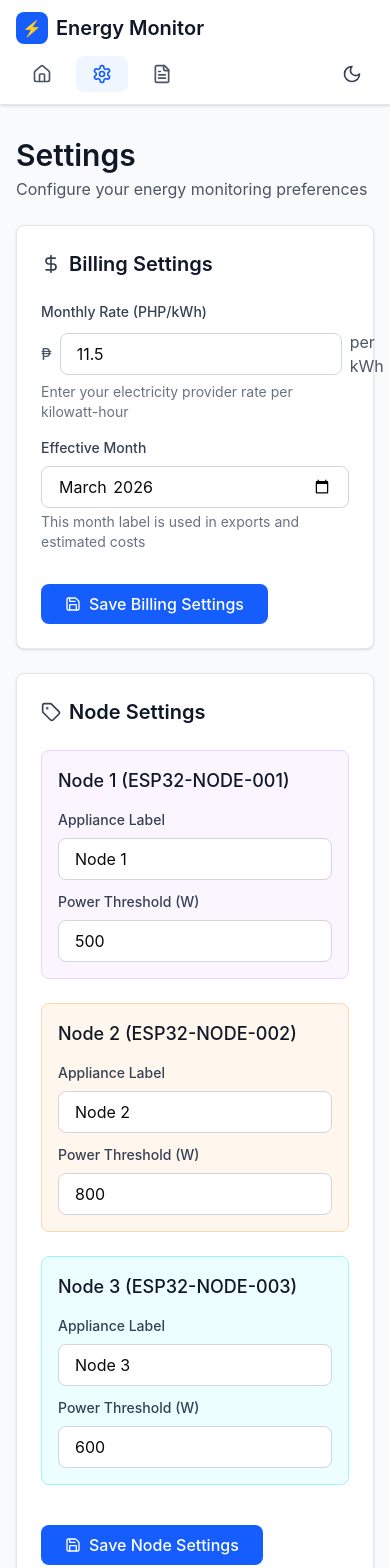
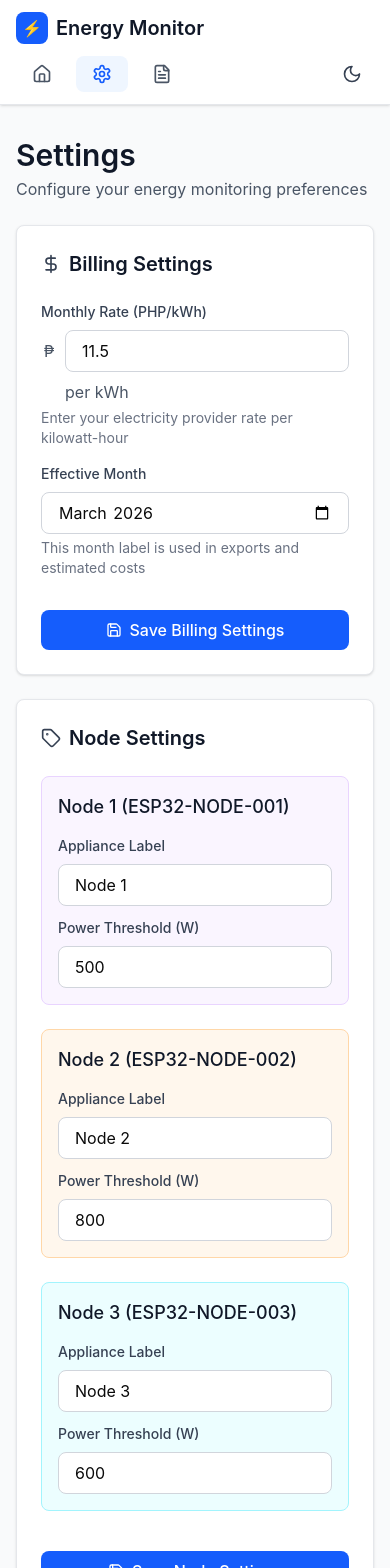
Before and after one commit to kaizen-2004/IoT-Energy-Monitoring-and-Analysis, a React (Vite) app in the folder UI/: page /settings in a window 390 px wide. Shown: the top 1568 px of the page. Built offline with nearby package versions, Linux system fonts and the light colour scheme; no server answers.

Commit message:
Fix mobile text overflow and button responsiveness

```diff
--- a/UI/src/app/pages/Dashboard.tsx
+++ b/UI/src/app/pages/Dashboard.tsx
@@ -91,11 +91,11 @@ export default function Dashboard() {
       <div className="bg-white dark:bg-gray-900 rounded-lg shadow-sm border border-gray-200 dark:border-gray-800 p-6">
         <div className="flex flex-col lg:flex-row lg:items-center lg:justify-between gap-4">
           <div>
-            <h1 className="text-3xl font-semibold text-gray-900 dark:text-gray-100">IoT Household Energy Monitoring Dashboard</h1>
+            <h1 className="text-2xl sm:text-3xl leading-tight break-words font-semibold text-gray-900 dark:text-gray-100">IoT Household Energy Monitoring Dashboard</h1>
             <p className="text-gray-600 dark:text-gray-400 mt-1">Philippine context • Unit: kWh • Timezone: PHT (UTC+8)</p>
           </div>
 
-          <div className="flex items-center gap-3">
+          <div className="flex flex-wrap items-center gap-2 sm:gap-3 min-w-0">
             <div className="flex items-center gap-2">
               {isConnected ? (
                 <>
@@ -109,8 +109,8 @@ export default function Dashboard() {
                 </>
               )}
             </div>
-            <div className="h-6 w-px bg-gray-300 dark:bg-gray-700" />
-            <div className="text-sm text-gray-600 dark:text-gray-400">Last updated: {lastUpdated}</div>
+            <div className="hidden sm:block h-6 w-px bg-gray-300 dark:bg-gray-700" />
+            <div className="text-sm text-gray-600 dark:text-gray-400 break-words min-w-0">Last updated: {lastUpdated}</div>
           </div>
         </div>
       </div>
@@ -133,14 +133,14 @@ export default function Dashboard() {
             <span className="text-sm text-gray-600 dark:text-gray-400">seconds</span>
             <button
               onClick={loadData}
-              className="flex items-center gap-2 px-4 py-2 bg-blue-600 text-white rounded-lg hover:bg-blue-700 transition-colors"
+              className="w-full sm:w-auto flex items-center justify-center gap-2 px-4 py-2 bg-blue-600 text-white rounded-lg hover:bg-blue-700 transition-colors"
             >
               <RefreshCw className="w-4 h-4" />
               Refresh Now
             </button>
           </div>
 
-          <div className="text-sm text-gray-600 dark:text-gray-400">
+          <div className="w-full sm:w-auto text-sm text-gray-600 dark:text-gray-400 break-all">
             Data Source: {API_BASE}
           </div>
         </div>
--- a/UI/src/app/pages/Settings.tsx
+++ b/UI/src/app/pages/Settings.tsx
@@ -110,8 +110,8 @@ export default function Settings() {
             <label htmlFor="monthly-rate" className="block text-sm font-medium text-gray-700 dark:text-gray-300 mb-2">
               Monthly Rate (PHP/kWh)
             </label>
-            <div className="flex items-center gap-2">
-              <span className="text-gray-600 dark:text-gray-400">₱</span>
+            <div className="flex flex-wrap items-center gap-2">
+              <span className="text-gray-600 dark:text-gray-400 w-4 text-center">₱</span>
               <input
                 id="monthly-rate"
                 type="number"
@@ -119,10 +119,10 @@ export default function Settings() {
                 min="0"
                 value={monthlyRate}
                 onChange={(event) => setMonthlyRate(event.target.value)}
-                className="flex-1 px-4 py-2 border border-gray-300 dark:border-gray-700 rounded-lg focus:ring-2 focus:ring-blue-500 focus:border-blue-500 bg-white dark:bg-gray-950 dark:text-gray-100"
+                className="min-w-0 flex-1 px-4 py-2 border border-gray-300 dark:border-gray-700 rounded-lg focus:ring-2 focus:ring-blue-500 focus:border-blue-500 bg-white dark:bg-gray-950 dark:text-gray-100"
                 placeholder="11.50"
               />
-              <span className="text-gray-600 dark:text-gray-400">per kWh</span>
+              <span className="text-gray-600 dark:text-gray-400 w-full sm:w-auto pl-6 sm:pl-0">per kWh</span>
             </div>
             <p className="text-sm text-gray-500 dark:text-gray-400 mt-1">Enter your electricity provider rate per kilowatt-hour</p>
           </div>
@@ -144,7 +144,7 @@ export default function Settings() {
           <div className="pt-4">
             <button
               onClick={handleSaveBilling}
-              className="flex items-center gap-2 px-6 py-2 bg-blue-600 text-white rounded-lg hover:bg-blue-700 transition-colors"
+              className="w-full sm:w-auto flex items-center justify-center gap-2 px-6 py-2 bg-blue-600 text-white rounded-lg hover:bg-blue-700 transition-colors"
             >
               <Save className="w-4 h-4" />
               Save Billing Settings
@@ -265,7 +265,7 @@ export default function Settings() {
           <div className="pt-4">
             <button
               onClick={handleSaveNodes}
-              className="flex items-center gap-2 px-6 py-2 bg-blue-600 text-white rounded-lg hover:bg-blue-700 transition-colors"
+              className="w-full sm:w-auto flex items-center justify-center gap-2 px-6 py-2 bg-blue-600 text-white rounded-lg hover:bg-blue-700 transition-colors"
             >
               <Save className="w-4 h-4" />
               Save Node Settings
@@ -313,7 +313,7 @@ export default function Settings() {
           <div className="pt-4">
             <button
               onClick={handleSaveInsight}
-              className="flex items-center gap-2 px-6 py-2 bg-blue-600 text-white rounded-lg hover:bg-blue-700 transition-colors"
+              className="w-full sm:w-auto flex items-center justify-center gap-2 px-6 py-2 bg-blue-600 text-white rounded-lg hover:bg-blue-700 transition-colors"
             >
               <Save className="w-4 h-4" />
               Save Insight Settings
@@ -353,7 +353,7 @@ export default function Settings() {
           <div className="pt-4">
             <button
               onClick={handleSaveAppearance}
-              className="flex items-center gap-2 px-6 py-2 bg-blue-600 text-white rounded-lg hover:bg-blue-700 transition-colors"
+              className="w-full sm:w-auto flex items-center justify-center gap-2 px-6 py-2 bg-blue-600 text-white rounded-lg hover:bg-blue-700 transition-colors"
             >
               <Save className="w-4 h-4" />
               Save Appearance
```
